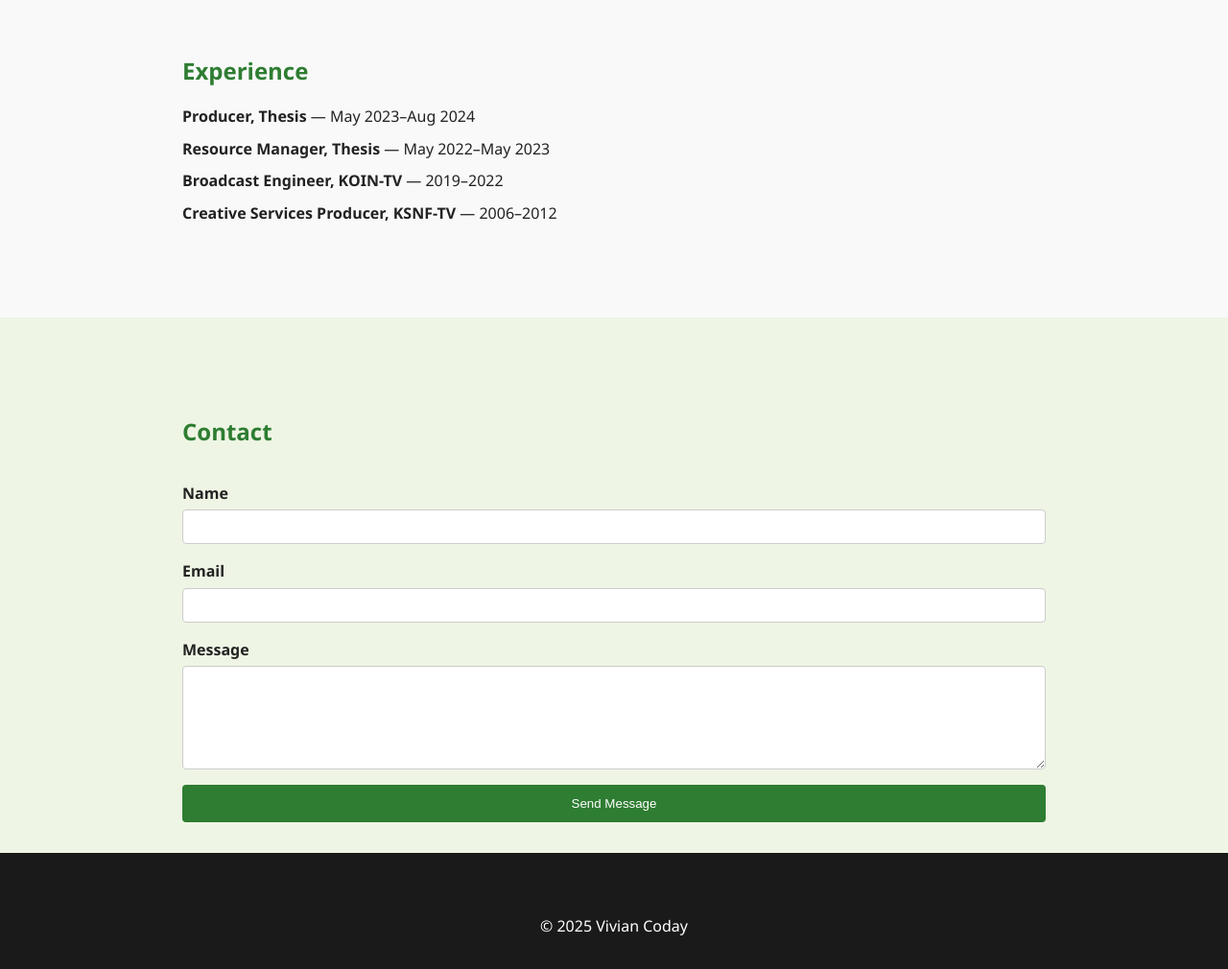
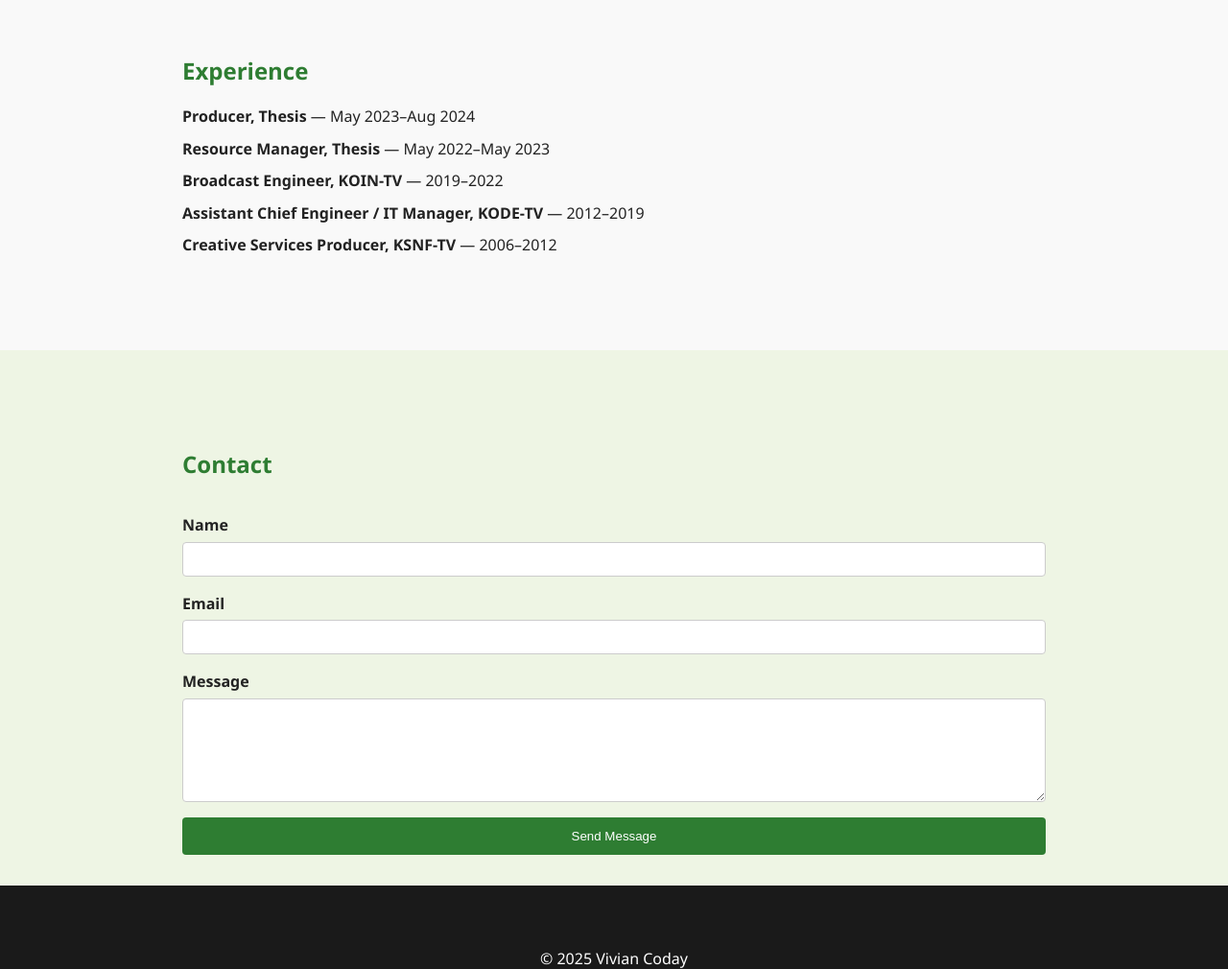
Before and after one commit to spanishowl/spanishowl.github.io, a plain HTML site: page index.html in a window 1280 px wide. Shown: the part 1238-2248 px from the top of the page at 96% size. Drawn offline with Linux system fonts and the light colour scheme.

Commit message:
Update index.html
Added KODE-TV to Experience section

```diff
--- a/index.html
+++ b/index.html
@@ -63,6 +63,7 @@
         <li><strong>Producer, Thesis</strong> — May 2023–Aug 2024</li>
         <li><strong>Resource Manager, Thesis</strong> — May 2022–May 2023</li>
         <li><strong>Broadcast Engineer, KOIN-TV</strong> — 2019–2022</li>
+         <li><strong>Assistant Chief Engineer / IT Manager, KODE-TV</strong> — 2012–2019</li>
         <li><strong>Creative Services Producer, KSNF-TV</strong> — 2006–2012</li>
       </ul>
     </div>
```
